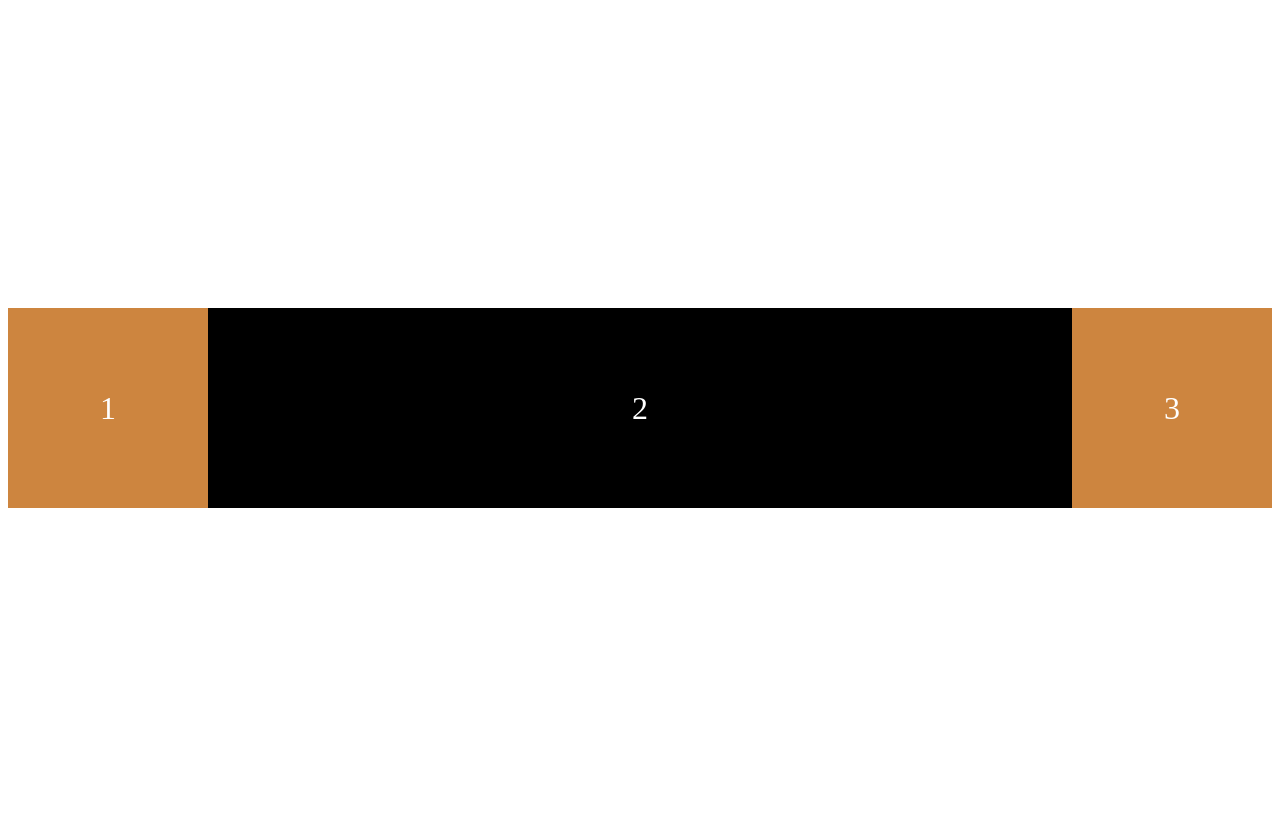
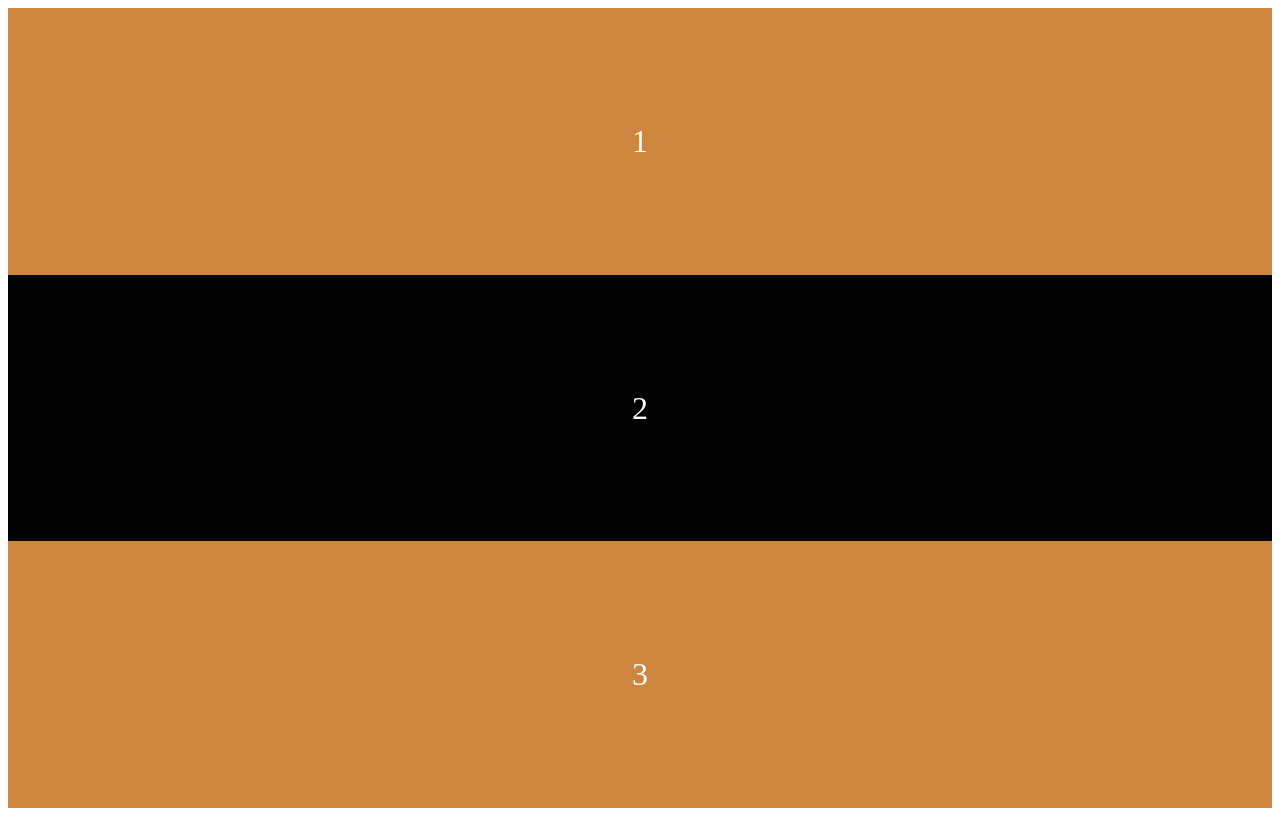
Before and after one commit to nagneo/scss-masterclass, a plain HTML site: page index.html in a window 1280 px wide. Drawn offline with Linux system fonts and the light colour scheme.

Commit message:
[TIL] Flexbox - flex-basis

```diff
--- a/styles.css
+++ b/styles.css
@@ -1,15 +1,15 @@
 .father {
+  flex-direction: column;
   height: 100vh;
   display: flex;
-  /*Main Axis*/
-  justify-content: space-around;
+  justify-content: center;
   align-items: center;
 }
 
 .child {
+  width: 100%;
+  flex-basis: 300px;
   background: peru;
-  width: 200px;
-  height: 200px;
   color: white;
   font-size: 32px;
   display: flex;
@@ -20,5 +20,5 @@
 .child:nth-child(2) {
   background: black;
   /*flex-grow: default is zero. take spaces around box*/
-  flex-grow: 1;
+  flex-grow: 0;
 }
```
Also changed, not shown: README.md.
